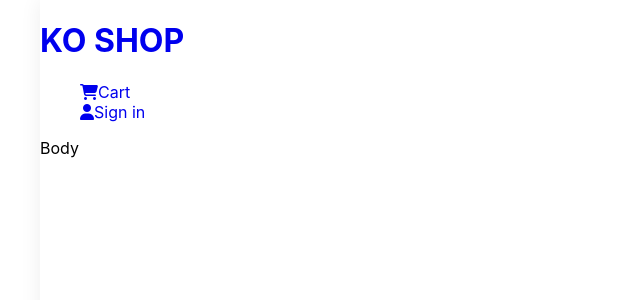
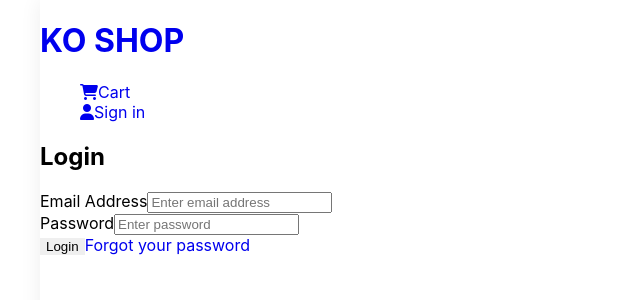
Before and after one commit to lcko1012/full-auth, a React (Create React App) app in the folder client/: page /login in a window 1280 px wide. Shown: the top 300 px of the page, without its empty margins (0-640 px from the left). Built offline with nearby package versions, Linux system fonts and the light colour scheme.

Commit message:
login frontend

```diff
--- a/client/package.json
+++ b/client/package.json
@@ -38,5 +38,6 @@
       "last 1 firefox version",
       "last 1 safari version"
     ]
-  }
+  },
+  "proxy": "http://localhost:5000"
 }
--- a/client/src/App.css
+++ b/client/src/App.css
@@ -1,4 +1,4 @@
-.App {
+/* .App {
   text-align: center;
 }
 
@@ -35,4 +35,4 @@
   to {
     transform: rotate(360deg);
   }
-}
+} */
--- a/client/src/components/body/Body.js
+++ b/client/src/components/body/Body.js
@@ -1,10 +1,14 @@
 import React from 'react'
+import {Switch, Route} from 'react-router-dom'
+import Login from './auth/Login'
 
 function Body() {
     return (
-        <div>
-            Body
-        </div>
+        <section>
+            <Switch>
+                <Route path="/login" component={Login} exact />
+            </Switch>
+        </section>
     )
 }
 
--- /dev/null
+++ b/client/src/components/body/auth/Login.js
@@ -0,0 +1,65 @@
+import React,  {useState} from 'react'
+import {Link} from 'react-router-dom'
+import axios from 'axios'
+import {showErrMsg, showSuccessMsg} from '../../utils/notification/Notification'
+
+const initialState = {
+    email: '' ,
+    password: '',
+    err: '',
+    success: ''
+}
+
+function Login() {
+    const [user, setUser] = useState(initialState)
+    const {email, password, err, success} = user
+
+    const handleChangeInput = e => {
+        const {name, value} = e.target
+        setUser({...user, [name]: value,  err:'' , success: ''})
+    }
+
+    const handleSubmit = async e => {
+        console.log("call submit function")
+        e.preventDefault()
+        try {
+            const res = await axios.post('http://localhost:5000/user/login' , {email, password})
+
+            setUser({...user, err: '', success: res.data.msg})
+            localStorage.setItem('firstLogin' , true)
+        } catch (err)   {
+            err.response.data.msg &&
+            setUser({...user, err: err.response.data.msg, success: ''})
+        }
+    }
+
+    return (
+        <div className="login_page">
+            <h2>Login</h2>
+            {err && showErrMsg(err)}
+            {success && showSuccessMsg(success)}
+            <form onSubmit={handleSubmit}>
+                <div>
+                    <label htmlFor="email">Email Address</label>
+                    <input type="text" placeholder="Enter email address"
+                    id="email" value={email} name="email"
+                    onChange={handleChangeInput}></input>
+                </div>
+                <div>
+                    <label htmlFor="password">Password</label>
+                    <input type="password" placeholder="Enter password"
+                    id="password" value={password} name="password"
+                    onChange={handleChangeInput}></input>
+                </div>
+
+                <div className="row">
+                    <button type="submit">Login</button>
+                    <Link to="/forgot_password" >Forgot your password</Link>
+
+                </div>
+            </form>
+        </div>
+    )
+}
+
+export default Login
--- /dev/null
+++ b/client/src/components/body/auth/auth.css
@@ -0,0 +1,44 @@
+.login_page{
+    max-width: 500px;
+    margin:auto;
+    color: #444;
+    padding: 0 15px;
+}
+
+.login_page h2 {
+    text-transform: uppercase;
+    font-size: 2rem;
+    margin: 20px 0;
+    letter-spacing: 1.5px;
+}
+
+
+.login_page input {
+    width: 100%;
+    height: 45px;
+    margin: 10px 0;
+    border: 2px solid #777;
+    outline: none;
+    padding: 0 10px;
+}
+
+.login_page .row {
+    display: flex;
+    justify-content: space-between;
+    flex-wrap: wrap-reverse;
+    align-items: flex-start;
+}
+.login_page .row a {
+    color: crimson;
+    margin-right: 0;
+}
+
+.login_page .row button {
+    width: 150px;
+    padding: 10px 0;
+    color: white;
+    background: black;
+    text-transform: uppercase;
+    letter-spacing: 1.5px;
+    margin-right: 10px;
+}
--- a/client/src/components/header/Header.js
+++ b/client/src/components/header/Header.js
@@ -9,10 +9,10 @@ function Header() {
 
             <ul>
                 <li>
-                    <Link to="/"><i class="fas fa-shopping-cart"></i>Cart</Link>
+                    <Link to="/"><i className="fas fa-shopping-cart"></i>Cart</Link>
                 </li>
                 <li>
-                    <Link to="/"><i class="fas fa-user"></i>Sign in</Link>
+                    <Link to="/"><i className="fas fa-user"></i>Sign in</Link>
                 </li>
             </ul>
         </header>
--- /dev/null
+++ b/client/src/components/utils/notification/Notification.js
@@ -0,0 +1,9 @@
+import React from 'react'
+import './notification.css'
+export const showErrMsg = (msg) =>  {
+    return <div className="errMsg">{msg}</div>
+}
+
+export const showSuccessMsg = (msg) =>  {
+    return <div className="successMsg">{msg}</div>
+}
--- /dev/null
+++ b/client/src/components/utils/notification/notification.css
@@ -0,0 +1,15 @@
+.errMsg {
+    background: rgb(199, 37, 37);
+    color: #fff9;
+    text-align: center;
+    padding: 10px 0;
+    letter-spacing: 1.3px;
+}
+
+.successMsg {
+    background: rgb(9, 158, 54);
+    color: #fff9;
+    text-align: center;
+    padding: 10px 0;
+    letter-spacing: 1.3px;
+}
--- a/client/src/index.css
+++ b/client/src/index.css
@@ -39,3 +39,6 @@ button{
 }
 
 @import url("./components/header/header.css");
+
+
+@import url("./components/body/auth/auth.css");
```
Also changed, not shown: 1 other file (tests, documents, lock files or other folders).
